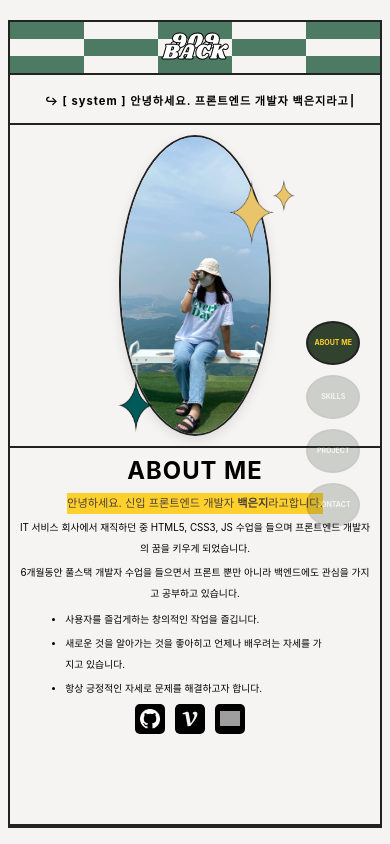
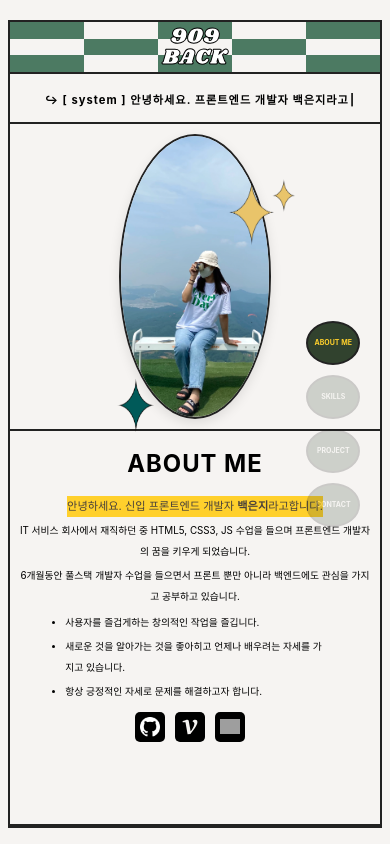
Before and after one commit to 909back/Portfolio, a React (Vite) app: page / in a window 390 px wide. Built offline with nearby package versions, Linux system fonts and the light colour scheme; grey boxes are pictures that could not be loaded; a web font is replaced by a local one.

Commit message:
[update] 22/06/08 모바일 반응형 수정

```diff
--- a/src/assets/scss/Aboutme.module.scss
+++ b/src/assets/scss/Aboutme.module.scss
@@ -317,7 +317,7 @@ section {
 
     .sparkle2 {
       position: absolute;
-      top: 50%;
+      top: 55%;
       left: 30%;
       width: 40px;
       transform: perspective(100px) translateZ(20px);
@@ -554,7 +554,7 @@ section {
       @include animation;
     }
 
-    $header_height: calc(12 * $vh);;
+    $header_height: 100px;
 
     .header {
       width: 100%;
@@ -608,12 +608,12 @@ section {
 
           p:nth-child(1){
             position: relative;
-            top:10px;
+            top:5px;
           }
 
           p:nth-child(2){
             position: relative;
-            top:-10px;
+            top:-5px;
           }
 
         }
@@ -640,7 +640,7 @@ section {
 
     .profile {
       width: 100%;
-      height: calc((75 * $vh) - 40px);
+      height: calc(75% - 40px);
       display: flex;
       flex-flow: column nowrap;
       align-items: center;
@@ -649,7 +649,7 @@ section {
       .profileImg {
         flex: 0 0 50%;
         width: 40%;
-        height: calc(40vh);;
+        height: 50%;
         border-radius: 50%;
         border: 2px solid #222;
         overflow: hidden;
@@ -663,9 +663,9 @@ section {
         }
       }
       .introduce {
-        flex: 0 0 43vh;
+        flex: 0 0 50%;
         width: 100%;
-        height: calc(43vh);;
+        height: 50%;
         border-top: $basic_border;
         line-height: 1.5rem;
         font-size: 0.7rem;
@@ -675,7 +675,7 @@ section {
           width: 150px;
           line-height: 1.8rem;
           letter-spacing: 1px;
-          margin: 10px auto;
+          margin: 20px auto;
           text-align: center;
         }
 
@@ -708,7 +708,7 @@ section {
         .sns {
           width: 100%;
           height: $mobile_sns_height;
-          margin-top: 5px;
+          margin-top: 10px;
           display: flex;
           align-items: center;
           justify-content: center;
--- a/src/assets/scss/Project.module.scss
+++ b/src/assets/scss/Project.module.scss
@@ -55,10 +55,7 @@ $green: #31422e;
 
 $width: calc(30vw + 62px);
 
-
-
 @include desktop {
-
   .head {
     position: absolute;
     left: 50%;
@@ -223,12 +220,9 @@ $width: calc(30vw + 62px);
       }
     }
   }
-
-
-};
+}
 
 @include tablet {
-
   .head {
     position: absolute;
     left: 50%;
@@ -245,14 +239,14 @@ $width: calc(30vw + 62px);
   .Swiper {
     background: $othergreen;
     width: 100%;
-  height: 100%;
+    height: calc(100 * $vh);
     background-image: url(../img/pattern.png);
     background-repeat: repeat;
     background-size: 150px 150px;
 
     .wrapper {
       width: 100%;
-    height: 100%;
+      height: calc(100 * $vh);
       @include item-center;
     }
 
@@ -262,7 +256,7 @@ $width: calc(30vw + 62px);
       border: $basic_border;
       background-color: $ivory;
       display: grid;
-    grid-template-rows: repeat(2,1fr);
+      grid-template-rows: repeat(2, 1fr);
       grid-template-areas: "image" "info";
 
       &.starbucks {
@@ -394,13 +388,9 @@ $width: calc(30vw + 62px);
       }
     }
   }
-
-
-};
-
+}
 
 @include mobile {
-
   .head {
     position: absolute;
     left: 50%;
@@ -430,11 +420,11 @@ $width: calc(30vw + 62px);
 
     .slide {
       height: 70% !important;
-    margin: calc(20% - 20px) auto;
+      margin: 0px auto;
       border: $basic_border;
       background-color: $ivory;
       display: grid;
-    grid-template-rows: repeat(2,1fr);
+      grid-template-rows: repeat(2, 1fr);
       grid-template-areas: "image" "info";
 
       &.starbucks {
@@ -567,6 +557,4 @@ $width: calc(30vw + 62px);
       }
     }
   }
-
-
-};
+} ;
```
Lines whose indentation alone changed are shown as unchanged.
